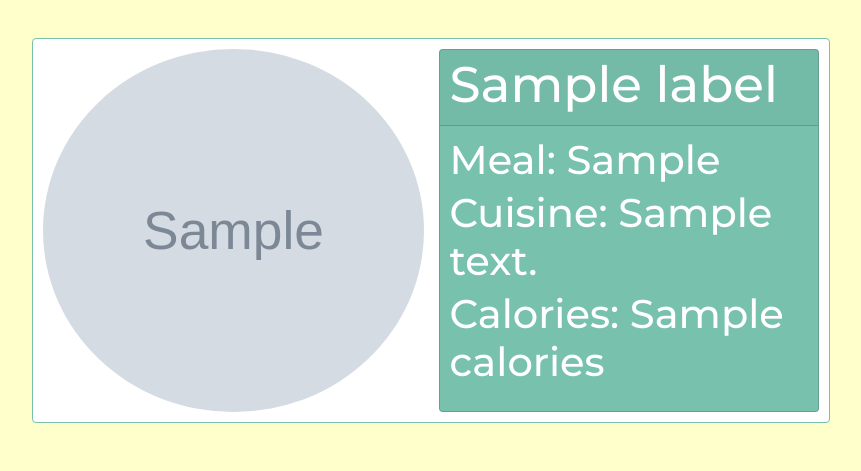
After one commit to A1ic3-g/recipify, a Flask app: template recipify/templates/results.html in a window 1280 px wide. The commit adds this page. Shown: the top 471 px of the page, without its empty margins (209-1070 px from the left). Run offline with Flask 2, Linux system fonts and the light colour scheme; the template is opened without the code that fills it: most values are stand-ins (such as "Sample title", 1, 10 or a date in 2020); grey boxes marked "Sample" are stand-in pictures; some libraries are stand-ins or nearby versions.

Commit message:
Make progress on results.html

```diff
--- a/recipify/app.py
+++ b/recipify/app.py
@@ -9,7 +9,10 @@ Bootstrap(app)
 @app.route('/', methods=['POST'])
 def index_post():
     query = json.loads(get_recipes(request.form['query']))
-    return "<h1>{0}</h1>".format(query)
+    #return "<h1>{0}</h1>".format(query)
+    return render_template("results.html", image=query[0]['image'], url=query[0]['url'],
+        label=query[0]['label'], mealType=query[0]['mealType'][0], cuisine=query[0]['cuisineType'][0],
+        calories=query[0]['calories'])
 
 @app.route('/')
 def index_page():
--- a/recipify/templates/home.html
+++ b/recipify/templates/home.html
@@ -14,7 +14,7 @@
 <div class="container justify-content-center d-flex">
     <div class="row">
         <div class="col-sm">
-            <img src="{{ url_for('static', filename='logo.svg') }}" width="500" height="500" alt="logo"/>
+            <img src="{{ url_for('static', filename='logo.svg') }}" width="100%" height="100%" alt="logo"/>
 
             <!-- search box --->
             <form method="POST" action="{{ url_for('index_post') }}">
--- /dev/null
+++ b/recipify/templates/results.html
@@ -0,0 +1,36 @@
+{% extends "bootstrap/base.html" %}
+
+{% block html_attribs %} lang="en" {% endblock %}
+
+{% block styles %}
+{{super()}}
+<link rel="stylesheet"
+      href="{{url_for('static', filename='bootstrap-theme.css')}}">
+{% endblock %}
+
+{% block content %}
+
+<div class="container justify-content-center d-flex" style="padding: 3%">
+    <div class="card border-primary mb-3" style="max-width: 75%;">
+        <div class="card-body">
+            <div class="row">
+                <div class="col-sm">
+                    <img src="{{ image }}" width="100%" height="100%" alt="{{ label }}" style="border-radius: 50%;"/>
+                </div>
+                <div class="col-sm">
+                    <div class="coll card text-white bg-primary mb-3" style="width: 100%; height: 100%;">
+                        <div class="card-header"><h1 style="font-size: 5em">{{ label }}</h1></div>
+                            <div class="card-body">
+                                <h4 class="card-title" style="font-size: 4em">Meal: {{ mealType }}</h4>
+                                <h4 class="card-title" style="font-size: 4em">Cuisine: {{ cuisine }}</h4>
+                                <h4 class="card-title" style="font-size: 4em">Calories: {{ calories }}</h4>
+                            </div>
+                        </div>
+                    </div>
+                </div>
+            </div>
+        </div>
+    </div>
+</div>
+
+{% endblock %}
```
